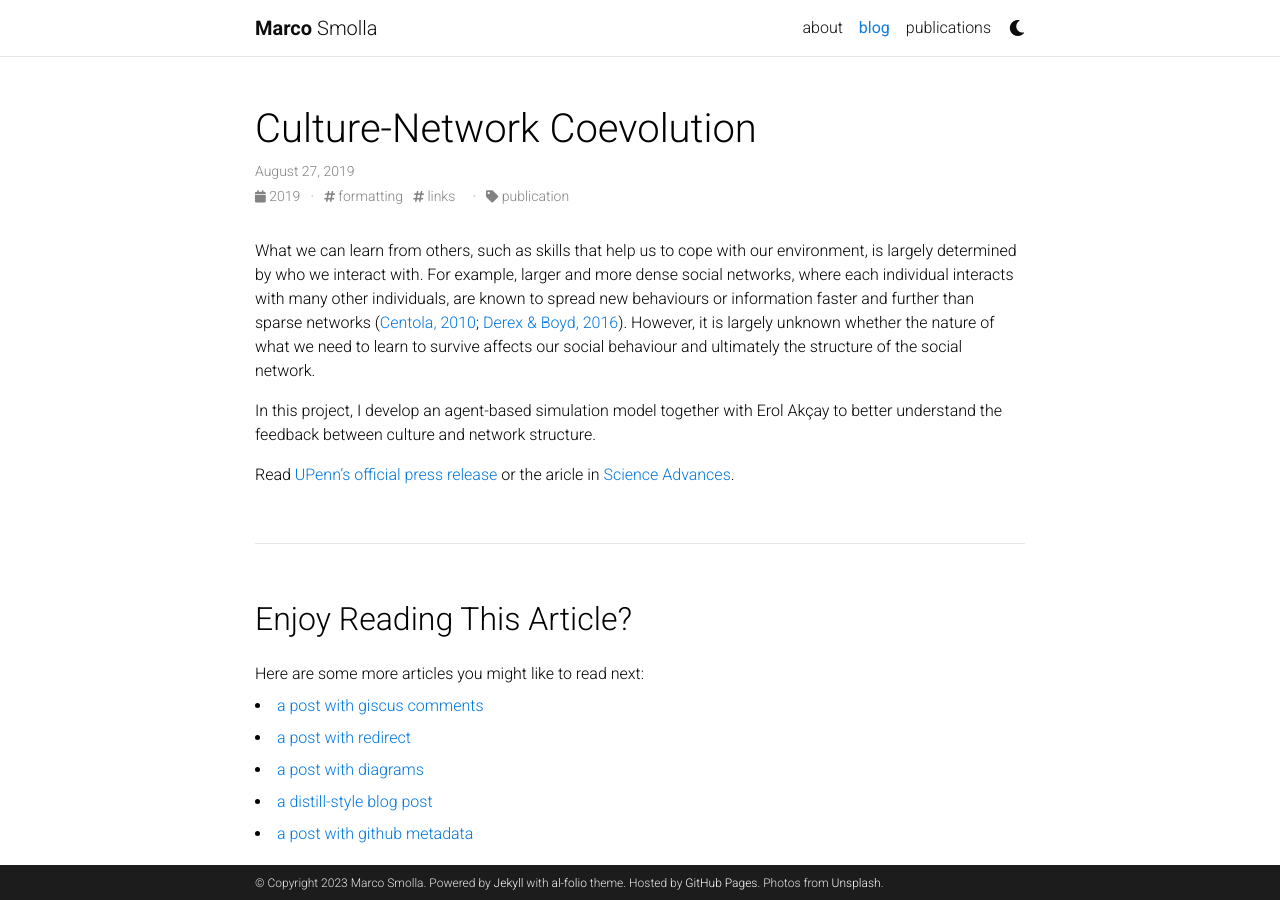
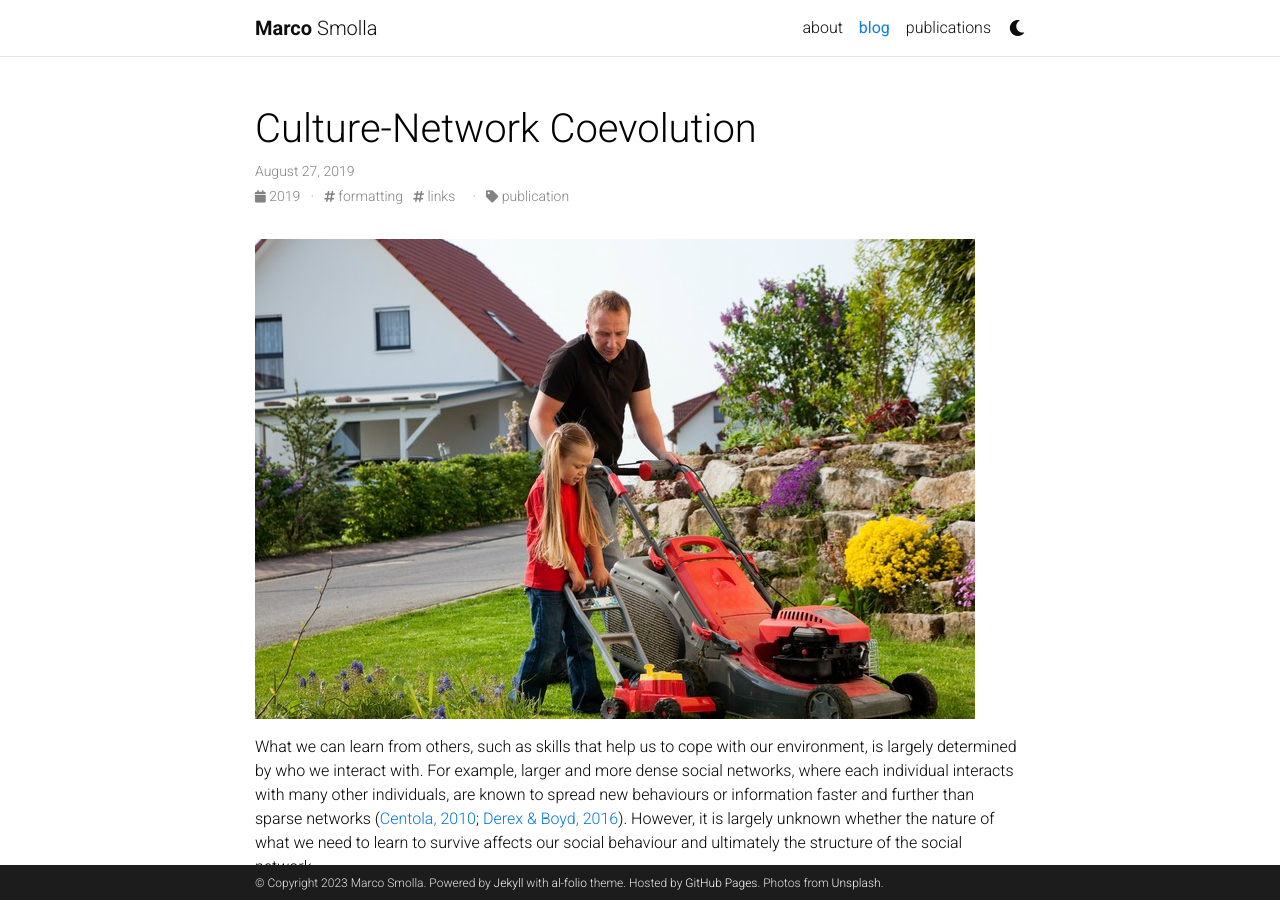
Before and after one commit to marcosmolla/marcosmolla.github.io, a Jekyll site: the page built from _posts/2019-08-27-science-advances-culture-network-coevolution.md, in a window 1280 px wide and 900 px high. Built offline with Jekyll 4.4.1, drawn with Linux system fonts in a browser that asks for light colours; comment, search, counter and statistics services are not loaded; a style sheet for code colours, icons or effects is not loaded.

Commit message:
Update 2019-08-27-science-advances-culture-network-coevolution.md

```diff
--- a/_posts/2019-08-27-science-advances-culture-network-coevolution.md
+++ b/_posts/2019-08-27-science-advances-culture-network-coevolution.md
@@ -6,6 +6,8 @@ description: Re press-release of our 2019 Sceince Advances article
 tags: formatting links
 categories: publication
 ---
+![featured](/assets/img/featured_hu19337feddcabfbd8f6d4d46d8a8fceb6_2966410_720x0_resize_q90_lanczos.jpg)
+
 What we can learn from others, such as skills that help us to cope with our environment, is largely determined by who we interact with. For example, larger and more dense social networks, where each individual interacts with many other individuals, are known to spread new behaviours or information faster and further than sparse networks ([Centola, 2010](https://doi.org/10.1126/science.1185231); [Derex & Boyd, 2016](https://doi.org/10.1073/pnas.1518798113)). However, it is largely unknown whether the nature of what we need to learn to survive affects our social behaviour and ultimately the structure of the social network.
 
 In this project, I develop an agent-based simulation model together with Erol Akçay to better understand the feedback between culture and network structure.
```
